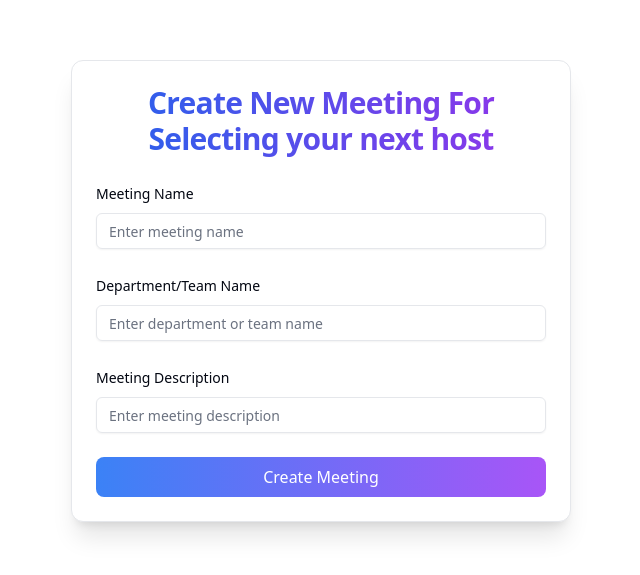
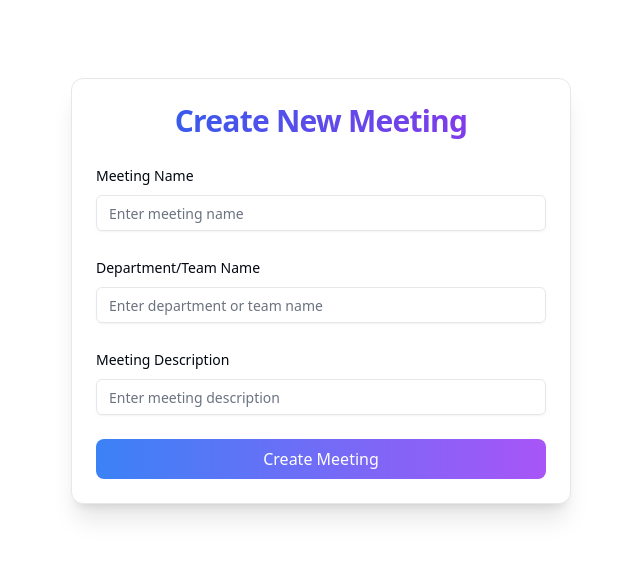
Before and after one commit to youngmentor/Name-Spinner, a React (Vite) app: page / in a window 1280 px wide. Shown: the part 109-684 px from the top of the page, without its empty margins (319-959 px from the left). Built offline with nearby package versions, Linux system fonts and the light colour scheme; no server answers.

Commit message:
refactor routing: switch from HashRouter to BrowserRouter and update create meeting title for clarity

```diff
--- a/src/pages/createMeeting.tsx
+++ b/src/pages/createMeeting.tsx
@@ -34,7 +34,7 @@ const CreateMeeting = () => {
             <Card className="w-[500px] shadow-xl">
                 <CardHeader>
                     <CardTitle className="text-3xl font-bold text-center bg-gradient-to-r from-blue-600 to-purple-600 bg-clip-text text-transparent">
-                        Create New Meeting For Selecting your next host
+                        Create New Meeting
                     </CardTitle>
                 </CardHeader>
 
```
Also changed, not shown: src/App.tsx (+3 -4 lines), vercel.json (added), 2 other files (tests, documents, lock files or other folders).
